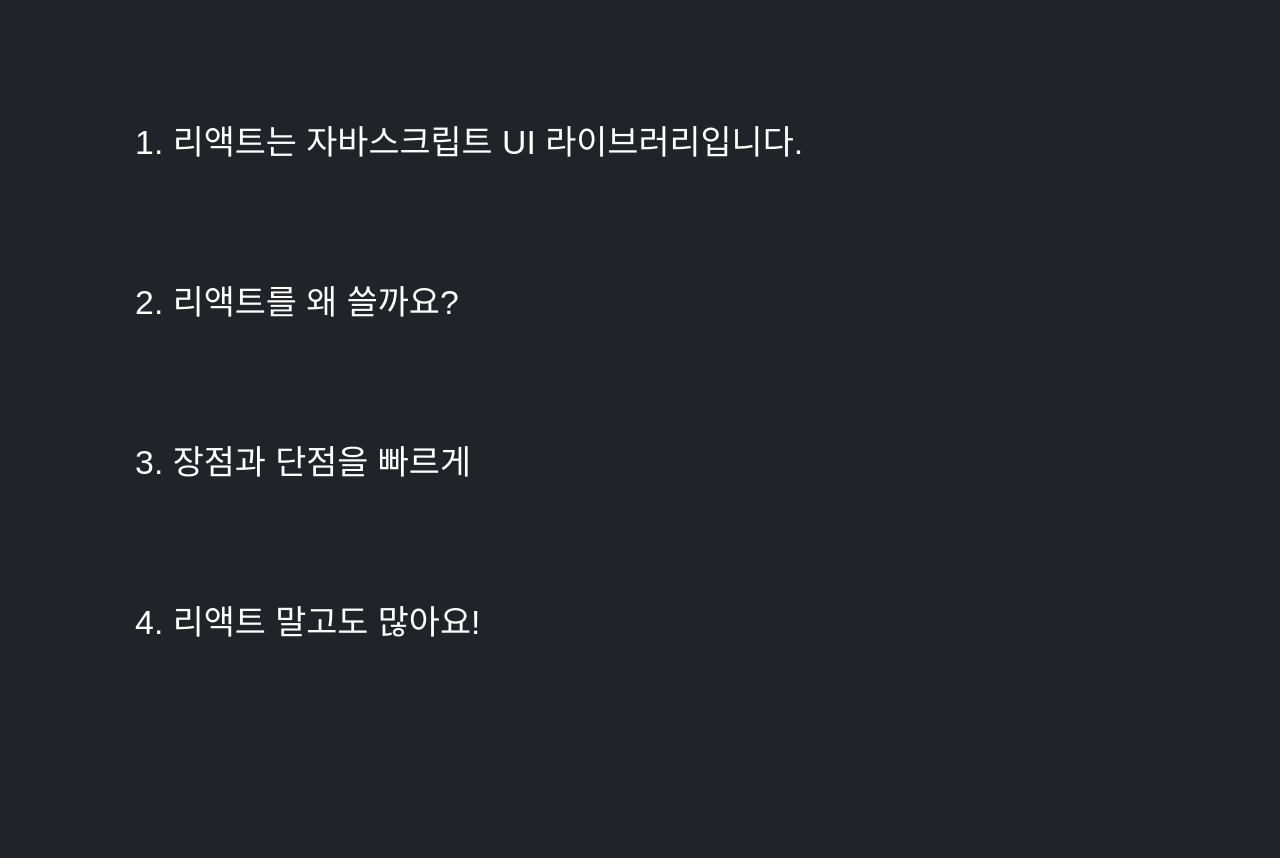
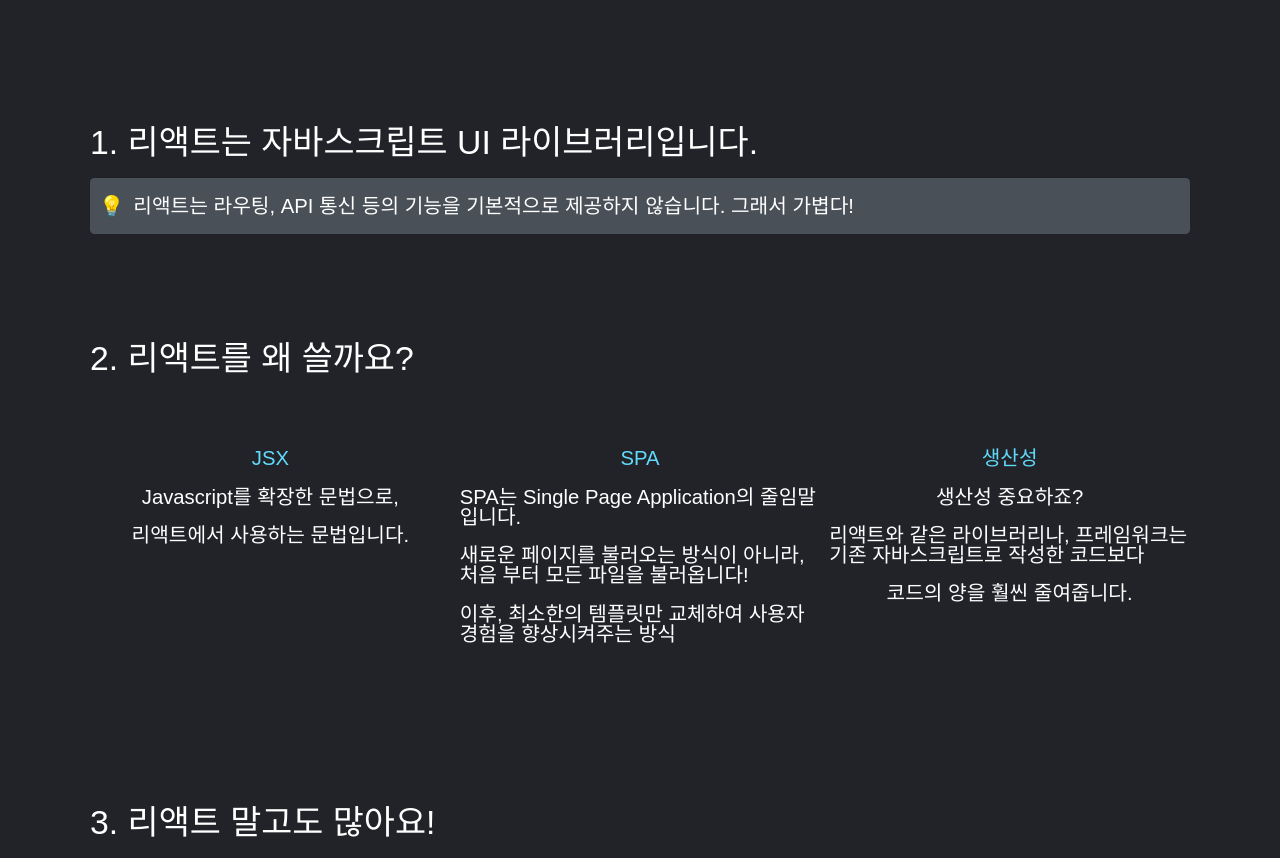
Before and after one commit to blan19/Media_PR, a Next.js app: page /react in a window 1280 px wide. Shown: the part 507-1365 px from the top of the page. Before the commit the page ends 1165 px from the top, so only its background shows below. Built offline with nearby package versions, Linux system fonts and the light colour scheme; a web font is replaced by a local one.

Commit message:
feat: reat page

```diff
--- a/components/Question/ChatForm.tsx
+++ b/components/Question/ChatForm.tsx
@@ -39,7 +39,7 @@ const ChatForm: React.FC<ChatFormProps> = ({ user, connected, channel }) => {
   return (
     <Html fullscreen>
       <S.Container>
-        <S.Form onSubmit={handleSubmit(onSubmit)}>
+        <S.Form>
           <S.Input
             placeholder={connected ? "질문을 입력해보세요" : "연결중.."}
             disabled={connected ? false : true}
@@ -47,7 +47,9 @@ const ChatForm: React.FC<ChatFormProps> = ({ user, connected, channel }) => {
             onKeyDown={onKeypress}
             {...register("input", { required: true })}
           />
-          <S.Button type="submit">Click</S.Button>
+          <S.Button type="button" onClick={handleSubmit(onSubmit)}>
+            Click
+          </S.Button>
         </S.Form>
       </S.Container>
     </Html>
--- a/components/React/react.style.ts
+++ /dev/null
@@ -1,34 +0,0 @@
-import Image from "next/image";
-import styled, { css } from "styled-components";
-
-const H1 = styled.h1<{ center?: boolean; primary?: boolean; power?: boolean }>`
-  text-align: ${(props) => props.center && "center"};
-  font-size: 5rem;
-  color: ${(props) => props.primary && "#61DAFB"};
-  font-weight: ${(props) => props.power && "bold"};
-`;
-
-const P = styled.p`
-  font-size: 3.75rem;
-  padding: 2rem 0;
-`;
-
-const Span = styled.span`
-  font-size: 2.75rem;
-`;
-
-const Img = styled(Image)``;
-
-const Div = styled.div<{ top?: boolean; center?: boolean }>`
-  width: 100%;
-  padding-top: ${(props) => props.top && "10rem"};
-  ${(props) =>
-    props.center &&
-    css`
-      display: flex;
-      align-items: center;
-      justify-content: center;
-    `}
-`;
-
-export { H1, P, Div, Img };
--- a/package.json
+++ b/package.json
@@ -17,6 +17,7 @@
     "framer-motion": "^6.3.3",
     "next": "12.1.6",
     "react": "18.1.0",
+    "react-device-detect": "^2.2.2",
     "react-dom": "18.1.0",
     "react-hook-form": "^7.31.2",
     "socket.io": "^4.5.1",
--- a/pages/react/index.tsx
+++ b/pages/react/index.tsx
@@ -1,35 +1,67 @@
 import { NextPage } from "next";
 import useIntersectReveal from "../../hooks/useIntersectReveal";
 import useIntersectShow from "../../hooks/useIntersectShow";
+import { isMobile } from "react-device-detect";
 import * as UI from "../../styles/ui";
-import * as S from "../../components/React/react.style";
 
 const React: NextPage = () => {
   return (
     <UI.Container>
       <UI.Wrapper>
-        <S.Div top>
-          <S.H1 center primary power {...useIntersectReveal(4)}>
+        <UI.Div top>
+          <UI.H1 center primary power {...useIntersectReveal(4)}>
             간단하게 React를 소개해보겠습니다!!
-          </S.H1>
-        </S.Div>
-        <S.Div top center {...useIntersectReveal(4)}>
-          <S.Img src="/images/React.gif" alt="react" width={300} height={300} />
-        </S.Div>
-        <S.Div top>
-          <S.P {...useIntersectShow("left")}>
-            1. 리액트는 자바스크립트 UI 라이브러리입니다.
-          </S.P>
-        </S.Div>
-        <S.Div top>
-          <S.P {...useIntersectShow("left")}>2. 리액트를 왜 쓸까요?</S.P>
-        </S.Div>
-        <S.Div top>
-          <S.P {...useIntersectShow("left")}>3. 장점과 단점을 빠르게</S.P>
-        </S.Div>
-        <S.Div top>
-          <S.P {...useIntersectShow("left")}>4. 리액트 말고도 많아요!</S.P>
-        </S.Div>
+          </UI.H1>
+        </UI.Div>
+        <UI.Div top center {...useIntersectReveal(4)}>
+          <UI.Img
+            src="/images/React.gif"
+            alt="react"
+            width={300}
+            height={300}
+          />
+        </UI.Div>
+        <UI.Div top {...useIntersectShow("left")}>
+          <UI.P>1. 리액트는 자바스크립트 UI 라이브러리입니다.</UI.P>
+          <UI.HighLight center>
+            <UI.Icon right>💡</UI.Icon>
+            리액트는 라우팅, API 통신 등의 기능을 기본적으로 제공하지 않습니다.
+            그래서 가볍다!
+          </UI.HighLight>
+        </UI.Div>
+        <UI.Div top>
+          <UI.P {...useIntersectShow("left")}>2. 리액트를 왜 쓸까요?</UI.P>
+          <UI.Grid mobile={isMobile ? true : false}>
+            <UI.Col center {...useIntersectReveal(4)}>
+              <UI.Span primary>JSX</UI.Span>
+              <UI.Span>Javascript를 확장한 문법으로,</UI.Span>
+              <UI.Span>리액트에서 사용하는 문법입니다.</UI.Span>
+            </UI.Col>
+            <UI.Col center {...useIntersectReveal(4, 1)}>
+              <UI.Span primary>SPA</UI.Span>
+              <UI.Span>SPA는 Single Page Application의 줄임말입니다.</UI.Span>
+              <UI.Span>
+                새로운 페이지를 불러오는 방식이 아니라, 처음 부터 모든 파일을
+                불러옵니다!
+              </UI.Span>
+              <UI.Span>
+                이후, 최소한의 템플릿만 교체하여 사용자 경험을 향상시켜주는 방식
+              </UI.Span>
+            </UI.Col>
+            <UI.Col center {...useIntersectReveal(4, 2)}>
+              <UI.Span primary>생산성</UI.Span>
+              <UI.Span>생산성 중요하죠?</UI.Span>
+              <UI.Span>
+                리액트와 같은 라이브러리나, 프레임워크는 기존 자바스크립트로
+                작성한 코드보다
+              </UI.Span>
+              <UI.Span>코드의 양을 훨씬 줄여줍니다.</UI.Span>
+            </UI.Col>
+          </UI.Grid>
+        </UI.Div>
+        <UI.Div top>
+          <UI.P {...useIntersectShow("left")}>3. 리액트 말고도 많아요!</UI.P>
+        </UI.Div>
       </UI.Wrapper>
     </UI.Container>
   );
--- a/styles/css/GlobalStyles.ts
+++ b/styles/css/GlobalStyles.ts
@@ -46,6 +46,10 @@ const GlobalStyles = createGlobalStyle`
     margin: 0;
     padding: 0;
   }
+
+  ul,li {
+    list-style: none;
+  }
 `;
 
 export default GlobalStyles;
--- a/styles/ui/index.ts
+++ b/styles/ui/index.ts
@@ -1,11 +1,114 @@
-import styled from "styled-components";
+import styled, { css } from "styled-components";
+import Image from "next/image";
+
+const H1 = styled.h1<{ center?: boolean; primary?: boolean; power?: boolean }>`
+  text-align: ${(props) => props.center && "center"};
+  font-size: 5rem;
+  color: ${(props) => props.primary && "#61DAFB"};
+  font-weight: ${(props) => props.power && "bold"};
+`;
+
+const P = styled.p`
+  font-size: 3.75rem;
+  padding: 2rem 0;
+`;
+
+const Span = styled.span<{ lighter?: boolean; primary?: boolean }>`
+  padding: 1rem 0;
+  font-size: 2.25rem;
+  font-weight: ${(props) => props.lighter && "lighter"};
+  color: ${(props) => props.primary && "#61DAFB"};
+`;
+
+const HighLight = styled.p<{ center?: boolean }>`
+  padding: 2rem 1rem;
+  border-radius: 0.5rem;
+  background-color: #495057;
+  font-size: 2.25rem;
+`;
+
+const Ul = styled.ul`
+  padding: 1rem 0;
+`;
+
+const List = styled.li`
+  font-size: 2rem;
+  padding: 1rem 0;
+`;
+
+const Inline = styled.span`
+  font-size: 2rem;
+  background-color: #61dafb;
+  padding: 0 1rem;
+  border-radius: 0.5rem;
+  color: black;
+  font-weight: bold;
+`;
+
+const Img = styled(Image)``;
+
+const Icon = styled.span<{ left?: boolean; right?: boolean }>`
+  padding-right: ${(props) => props.right && "1rem"};
+`;
+
+const Div = styled.div<{ top?: boolean; center?: boolean }>`
+  width: 100%;
+  padding-top: ${(props) => props.top && "10rem"};
+  ${(props) =>
+    props.center &&
+    css`
+      display: flex;
+      align-items: center;
+      justify-content: center;
+    `}
+`;
 
 const Container = styled.main`
   width: 100%;
 `;
 
 const Wrapper = styled.section`
-  padding: 0 15rem;
+  padding: 0 10rem;
 `;
 
-export { Container, Wrapper };
+const Grid = styled.div<{ mobile?: boolean }>`
+  display: grid;
+  gap: 1rem;
+  padding: 5rem 0;
+  ${(props) =>
+    props.mobile
+      ? css`
+          grid-template-columns: 1fr;
+        `
+      : css`
+          grid-template-columns: 1fr 1fr 1fr;
+        `}
+`;
+
+const Col = styled.div<{ center?: boolean }>`
+  ${(props) =>
+    props.center &&
+    css`
+      display: flex;
+      flex-direction: column;
+      align-items: center;
+      justify-content: flex-start;
+    `}
+`;
+
+export {
+  H1,
+  P,
+  Div,
+  Img,
+  Container,
+  Wrapper,
+  Span,
+  HighLight,
+  Ul,
+  List,
+  Icon,
+  Inline,
+  Grid,
+  Col,
+};
```
Also changed, not shown: components/Question/ChatText.tsx (+3 -4 lines), components/Question/Question.style.ts (+9 -4 lines), 2 other files (tests, documents, lock files or other folders).
